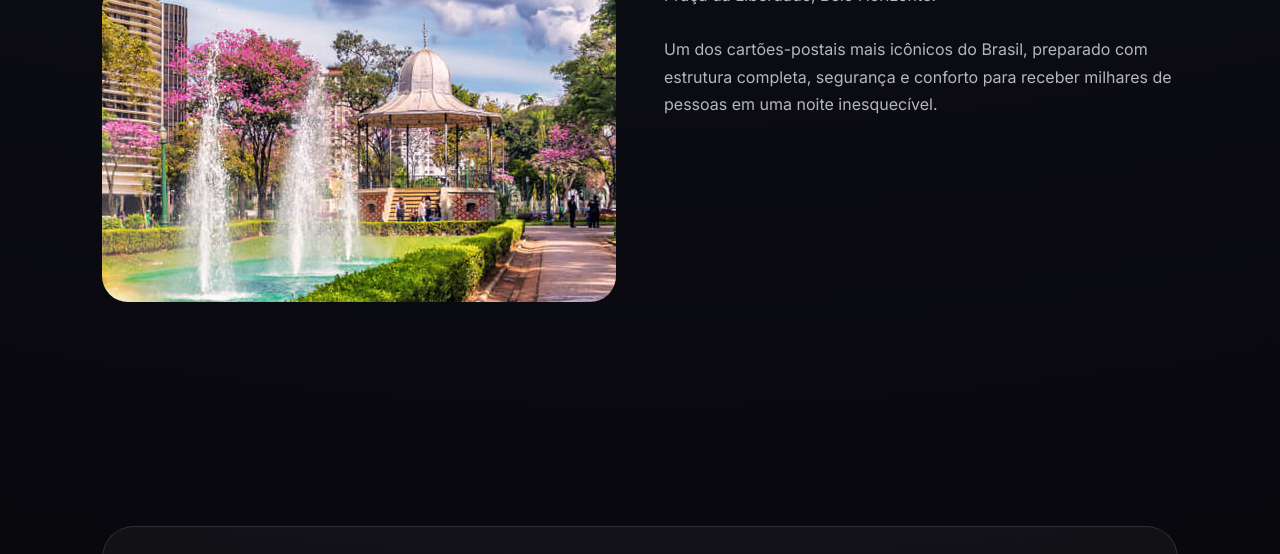
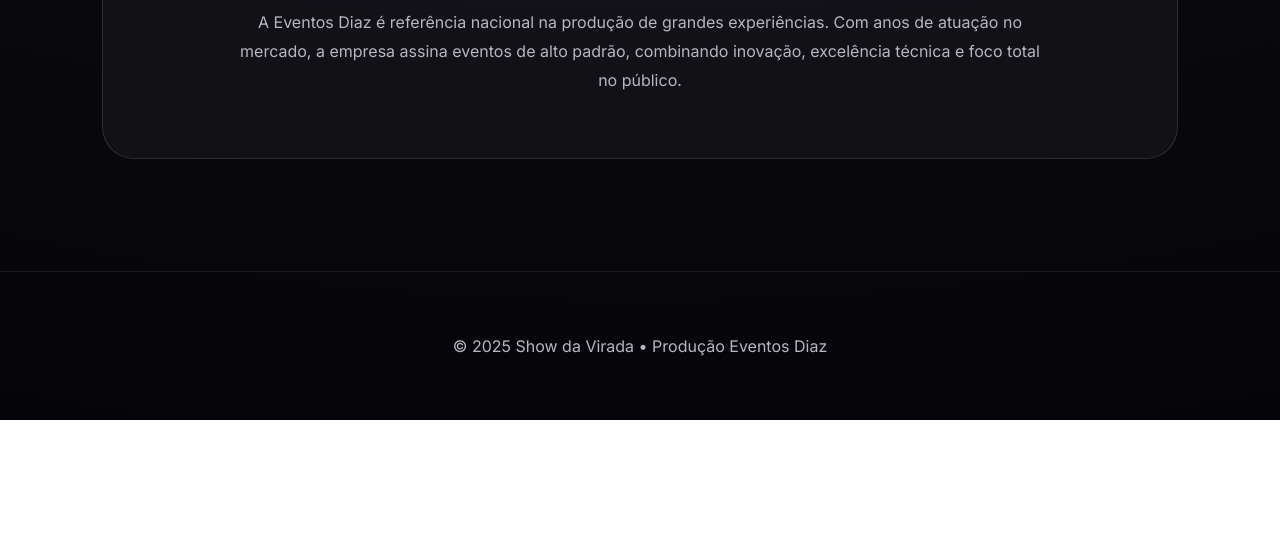
Before and after one commit to EventosDiaz/EventosDiaz, a plain HTML site: page event.html in a window 1280 px wide. Shown: the part 2684-3238 px from the top of the page. After the commit the page ends 3104 px from the top, so only its background shows below. Drawn offline with nearby package versions, Linux system fonts and the light colour scheme.

Commit message:
map removed

```diff
--- a/event.html
+++ b/event.html
@@ -147,17 +147,11 @@ section{padding:7rem 8vw}
 
 /* LOCAL */
 .location{
-  display:grid;
-  grid-template-columns:1fr 1fr;
-  gap:3rem;
-}
+  display:flex;
 
-.map{
-  border-radius:26px;
-  background-image:url('praca.png');
-  background-position-x: -23rem;
-  background-position-y: -10rem;
-  min-height:320px;
+  text-align: center;
+  width: 50rem;
+
 }
 
 .location-info{
@@ -278,18 +272,7 @@ footer{
   </div>
 </section>
 
-<section class="reveal">
-  <h2 class="section-title">Local do Evento</h2>
-  <div class="location">
-    <div class="map"></div>
-    <div class="location-info">
-      Praça da Liberdade, Belo Horizonte.<br><br>
-      Um dos cartões-postais mais icônicos do Brasil,
-      preparado com estrutura completa, segurança e conforto
-      para receber milhares de pessoas em uma noite inesquecível.
-    </div>
-  </div>
-</section>
+
 
 <section class="reveal">
   <div class="company">
```
